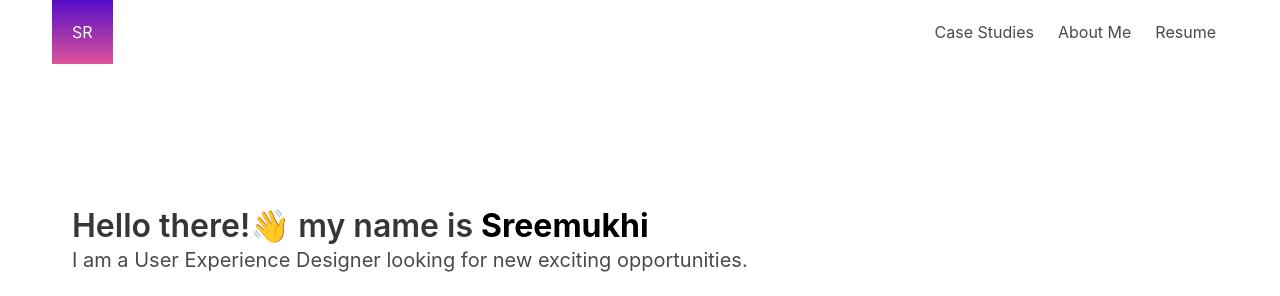
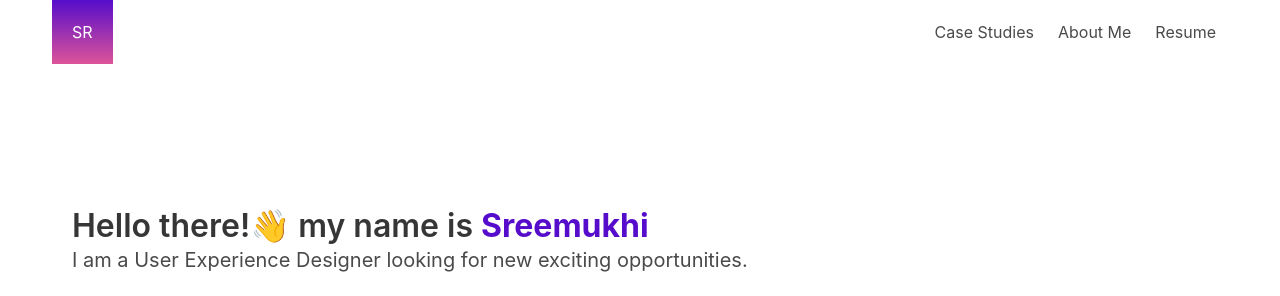
Before and after one commit to sree2mukhi/home, a plain HTML site: page index.html in a window 1280 px wide. Shown: the top 296 px of the page. Drawn offline with nearby package versions, Linux system fonts and the light colour scheme.

Commit message:
Update mains.css

```diff
--- a/mains.css
+++ b/mains.css
@@ -15,6 +15,9 @@ nav{
     padding: 20px;
     color: white;
 }
+.title b{
+    color: #560dcb;
+}
 .hero-body a{
     padding-right: 10px;
 }
```
